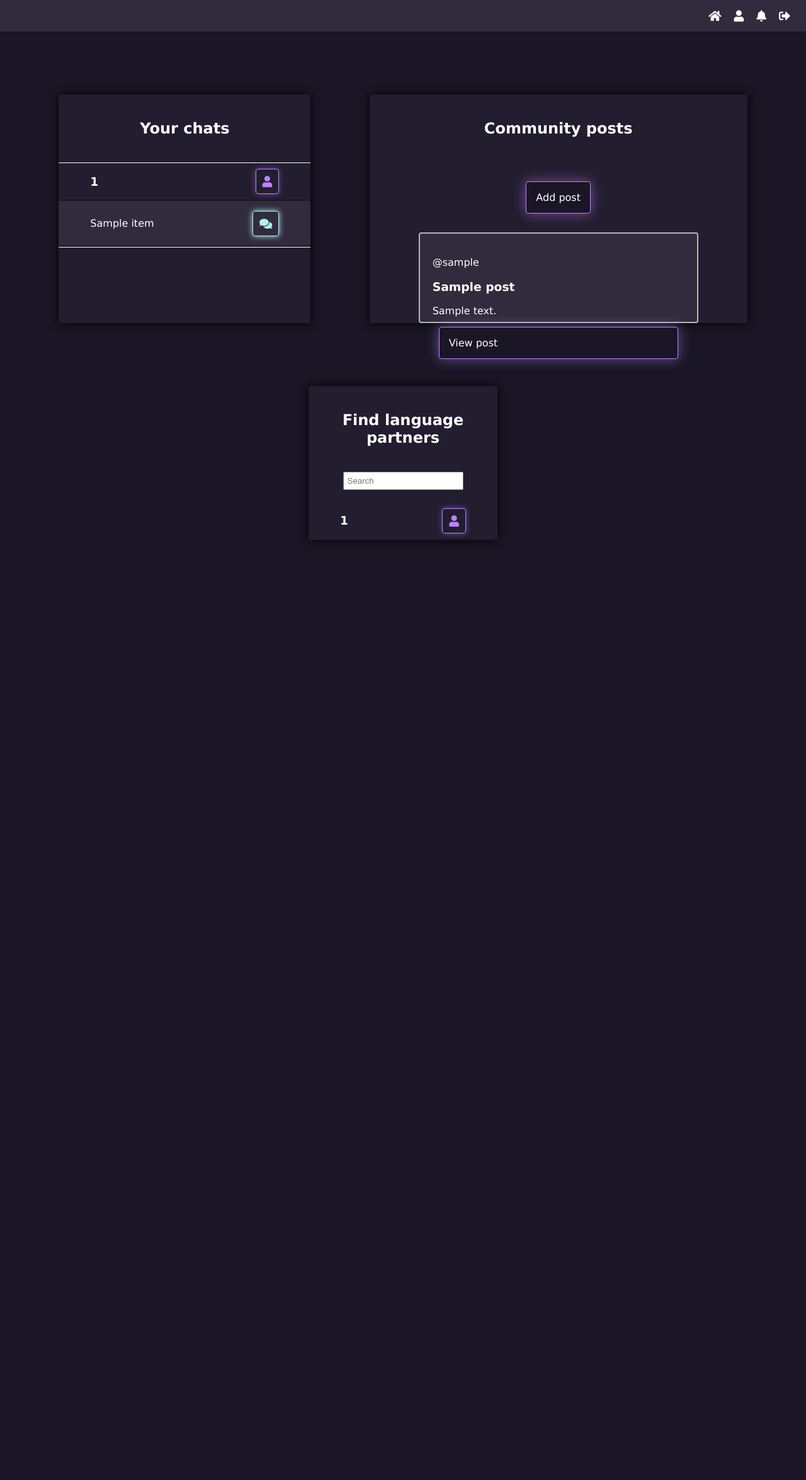
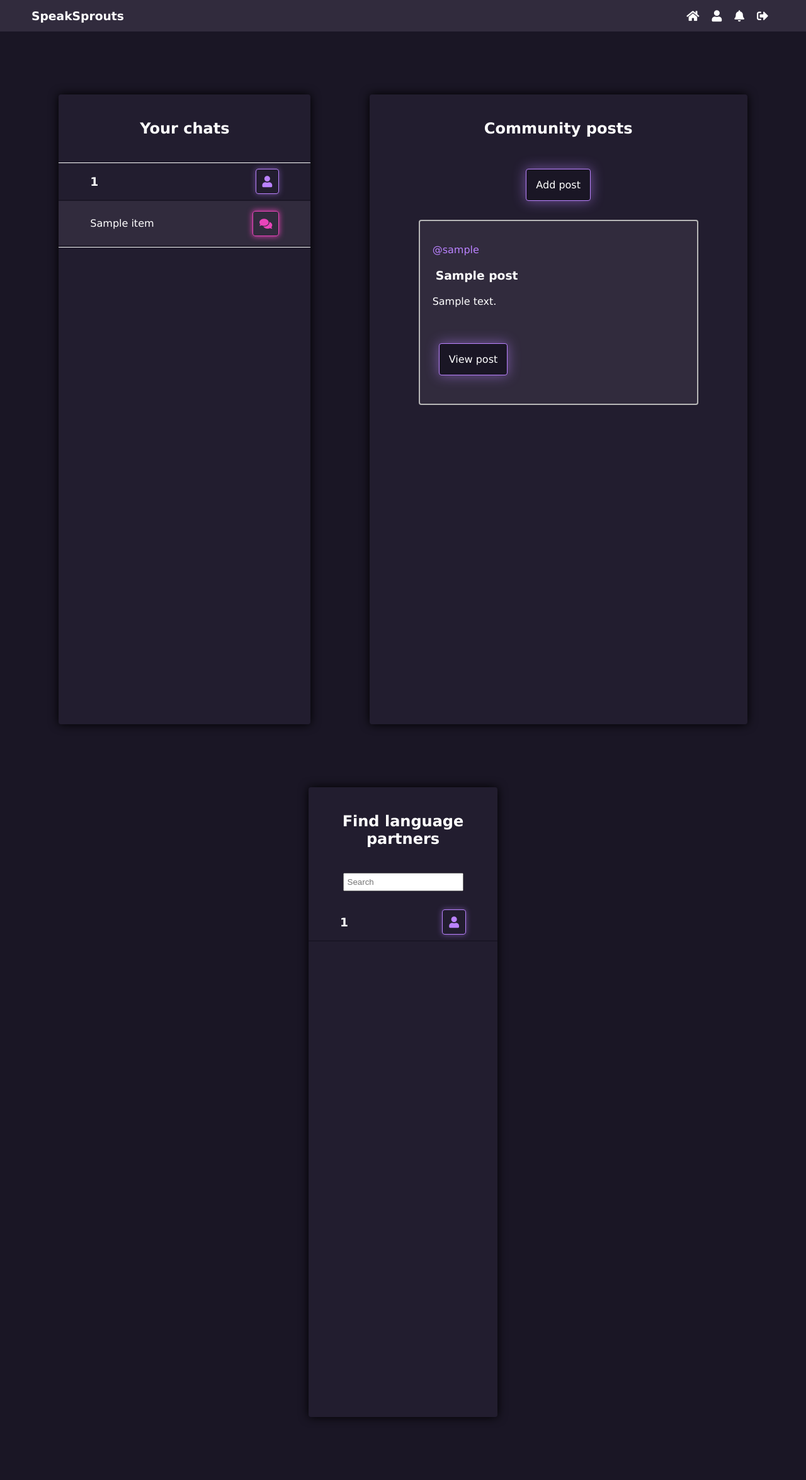
Before and after one commit to Savones/SpeakSprouts, a Flask app: template templates/new.html in a window 1280 px wide. Shown: the whole page at 63% size. Before the commit the page ends 861 px from the top, so only its background shows below. Run offline with Flask 3, Linux system fonts and the light colour scheme; the template is opened without the code that fills it: most values are stand-ins (such as "Sample title", 1, 10 or a date in 2020).

Commit message:
styling changes

```diff
--- a/routes.py
+++ b/routes.py
@@ -113,17 +113,17 @@ def sent_request():
     partners.request_sent(session["username"], session["profile_username"], message)
     return redirect("/open_new")
 
-@app.route("/notifs")
-def notifs():
-    notifs = partners.get_requests(session["username"])
-    return render_template("notifs.html", notifs = notifs)
+@app.route("/notifications")
+def notifications():
+    notifications = partners.get_requests(session["username"])
+    return render_template("notifications.html", notifications = notifications)
 
 @app.route("/request_answer")
 def request_answer():
     answer = request.args.get("answer")
     user_id = request.args.get("id")
     partners.change_status(session["username"], user_id, answer)
-    return redirect("/notifs")
+    return redirect("/notifications")
 
 @app.route("/open_post")
 def open_post():
--- a/static/main.css
+++ b/static/main.css
@@ -24,6 +24,12 @@ h2 {
     padding-bottom: 20px;
 }
 
+li{
+    display: flex;
+    list-style: none;
+    padding-right: 50px;
+}
+
 i {
     color: var(--dark-purple);
     font-size: 18px;
@@ -38,6 +44,11 @@ a {
 
 i:hover {
     color: var(--neon-lilac);
+}
+
+.nav_logo {
+    justify-self: start;
+    padding-left: 50px;
 }
 
 .button {
@@ -93,9 +104,8 @@ nav {
     position: fixed;
     top: 0;
     background-color: var(--light-yellow);
-    justify-content: flex-end;
     align-items: center;
-    padding-right: 30px;
+    justify-content: space-between;
 }
 
 .main_container {
@@ -116,6 +126,7 @@ nav {
     background-color: var(--sandy-brown);
     box-shadow: 0px 0px 15px var(--black);
     margin-bottom: 100px;
+    height: 1000px;
 }
 
 .chats_container {
@@ -127,6 +138,7 @@ nav {
     background-color: var(--sandy-brown);
     box-shadow: 0px 0px 15px var(--black);
     margin-bottom: 100px;
+    height: 1000px;
 }
 
 .chat_box {
@@ -154,23 +166,73 @@ nav {
     align-items: center;
     flex-direction: column;
     width: 600px;
-    gap: 20px;
     border-radius: 4px;
     box-shadow: 0px 0px 15px var(--black);
     margin-bottom: 100px;
+    height: 1000px;
+    overflow-y: auto;
 }
 
 .find_container div{
     width: 300px;
 }
 
-.community_posts_container div {
-    height: 100px;
+.add_button {
+    margin-bottom: 30px;
+}
+
+.post_container {
+    display: flex;
+    flex-direction: column;
+    height: 250px;
     padding: 20px;
     border: 2px solid rgb(183, 183, 183);
     width: 400px;
     border-radius: 4px;
     background-color: var(--light-yellow);
+    margin-bottom: 30px;
+}
+
+.post_view_container {
+    height: auto;
+    width: 600px;
+}
+
+.comment_container {
+    height: auto;
+    background-color: var(--sandy-brown);
+    border: 2px solid var(--light-yellow);
+}
+
+.comments_container {
+    margin-top: 30px;
+    margin-bottom: 50px;
+}
+
+.post_view_container h2 {
+    margin-top: 10px;
+    margin-bottom: 5px;
+}
+
+.post_content {
+    height: 50px;
+    overflow: hidden;
+    text-overflow: ellipsis;
+}
+
+.post_container h3 {
+    white-space: nowrap;
+    overflow: hidden;
+    text-overflow: ellipsis;
+    margin: 5px;
+}
+
+.post_container a {
+    align-self: flex-start;
+}
+
+.author {
+    color: var(--neon-lilac);
 }
 
 .search_bar {
@@ -346,9 +421,19 @@ textarea {
 }
 
 .blue {
-    color: rgb(176, 240, 240);
-    border-color: rgb(176, 240, 240);
-    box-shadow: 0px 0px 10px 0px rgb(176, 240, 240);
+    color: rgb(233, 68, 186);
+    border-color: rgb(233, 68, 186);
+    box-shadow: 0px 0px 10px 0px rgb(233, 68, 186);
+}
+
+.red {
+    border-color: rgb(233, 68, 74);
+    box-shadow: 0px 0px 10px 0px rgb(233, 68, 74);
+}
+
+.green {
+    border-color: rgb(68, 233, 162);
+    box-shadow: 0px 0px 10px 0px rgb(68, 233, 162);
 }
 
 .bio {
--- a/templates/layout.html
+++ b/templates/layout.html
@@ -10,10 +10,13 @@
     <body>
         <nav>
             {% block buttons %}
-            <a href="/open_new?username={{ session.username }}"><i class="fa fa-home "></i></a>
-            <a href="/profile?username={{ session.username }}"><i class="fa fa-user "></i></a>
-            <a href="/notifs?username={{ session.username }}"><i class="fa fa-bell "></i></a>
-            <a href="/logout"><i class="fas fa-sign-out-alt"></i></a>
+            <h3 class="nav_logo">SpeakSprouts</h3>
+            <li>
+                <a href="/open_new?username={{ session.username }}"><i class="fa fa-home "></i></a>
+                <a href="/profile?username={{ session.username }}"><i class="fa fa-user "></i></a>
+                <a href="/notifications?username={{ session.username }}"><i class="fa fa-bell "></i></a>
+                <a href="/logout"><i class="fas fa-sign-out-alt"></i></a>
+            </li>
             {% endblock %}
         </nav>
         {% block content %}{% endblock %}
```
Also changed, not shown: other parts of static/main.css (+19 -6 lines).
